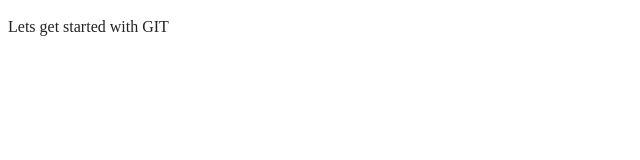
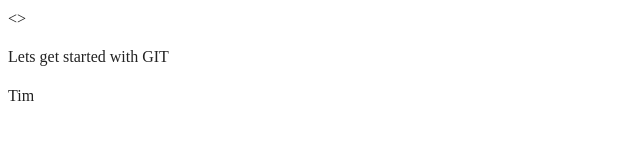
Before and after one commit to shaunriversagile/Code-School-StartWithGit, a website: page src/index.html in a window 1280 px wide. Shown: the whole page, without its empty margins (0-640 px from the left). Drawn offline with Linux system fonts and the light colour scheme.

Commit message:
Tims first commit

```diff
--- a/src/index.html
+++ b/src/index.html
@@ -13,10 +13,11 @@
         <link rel="stylesheet" href="css/main.css">
         <script src="js/vendor/modernizr-2.8.3.min.js"></script>
     </head>
-    <body>
+    <>
 
         <!-- Add your site or application content here -->
         <p>Lets get started with GIT</p>
+        <p>Tim</p>
 
         <script src="js/plugins.js"></script>
         <script src="js/main.js"></script>
```
